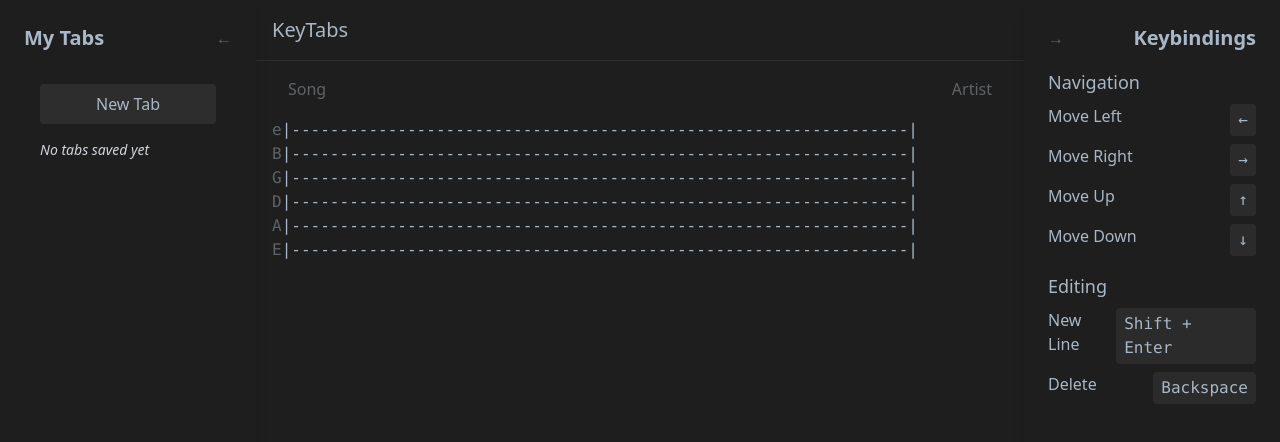
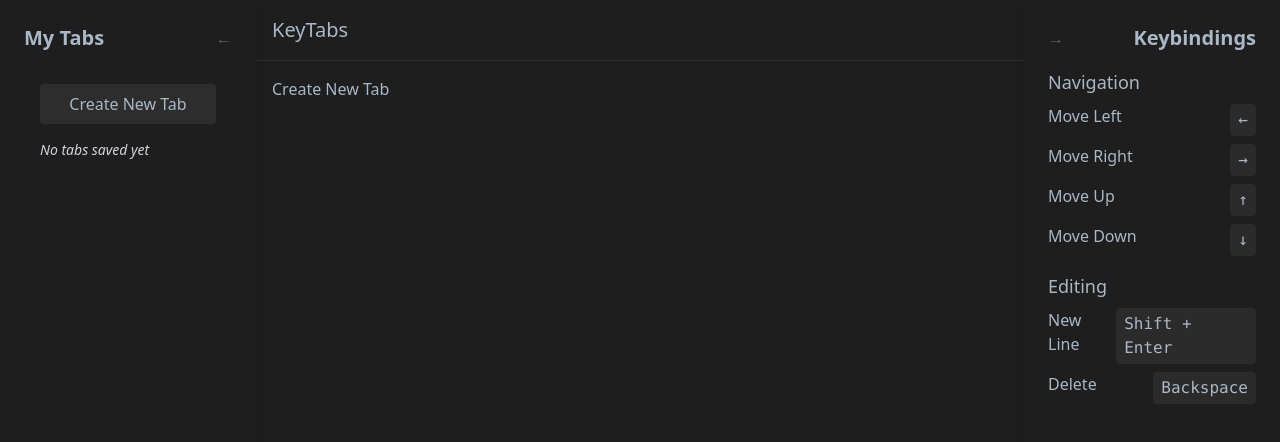
Before and after one commit to mcambria/keytabs-app, a React (Vite) app: page / in a window 1280 px wide. Shown: the top 442 px of the page. Built offline with nearby package versions, Linux system fonts and the light colour scheme.

Commit message:
shared zustand state attempt

```diff
--- a/src/components/editor.tsx
+++ b/src/components/editor.tsx
@@ -1,26 +1,24 @@
-import React, { useState, useEffect } from "react";
+import React, { useState } from "react";
 import { Position, Range, EMPTY_NOTE, STRING_NAMES, NUM_STRINGS, BAR_DELIMITER, TabModel } from "../models/tab";
-import { useTabContentStore } from "@/services/use-tab-content";
-import { useTabStore } from "@/services/use-tabs";
+import { TabData, useTabStore } from "@/services/tab-store";
 
 const TabEditor: React.FC = () => {
-  let { currentTabId, setCurrentTabId, currentTabMetadata, updateTabMetadata } = useTabStore();
-  const { tab, loadOrCreateTab, saveTab } = useTabContentStore();
+  let { currentTab, currentTabMetadata, setCurrentTab, saveCurrentTab, deleteCurrentTab, updateTabMetadata } = useTabStore();
 
-  if (!currentTabId) {
-    currentTabId = crypto.randomUUID();
-    setCurrentTabId(currentTabId);
+  if (!currentTab) {
+    return (
+      <div>
+        <button onClick={() => {
+          const id = crypto.randomUUID();
+          // will create if it doesn't exist
+          setCurrentTab(id);
+        }}>Create New Tab</button>
+      </div>
+    );
   }
 
-  useEffect(() => loadOrCreateTab(), [currentTabId]);
-  const [model, setModel] = useState(new TabModel(tab));
+  const [model, setModel] = useState(new TabModel(currentTab));
   const updateTabLines = () => setModel(model.clone());
-
-  // Save state when it changes
-  useEffect(() => {
-    saveTab();
-    // TODO: can we get rid of one of these
-  }, [model, currentTabId]);
 
   // editor state
   const [selection, setSelection] = useState(new Range());
@@ -341,7 +339,7 @@ const TabEditor: React.FC = () => {
           type="text"
           value={currentTabMetadata?.song ?? ""}
           onChange={(e) => {
-            updateTabMetadata(currentTabId, { song: e.target.value });
+            updateTabMetadata(currentTab.id, { song: e.target.value });
           }}
           placeholder="Song"
           className="bg-transparent border-none outline-none text-ide-text placeholder-ide-text-muted"
@@ -350,7 +348,7 @@ const TabEditor: React.FC = () => {
           type="text"
           value={currentTabMetadata?.artist ?? ""}
           onChange={(e) => {
-            updateTabMetadata(currentTabId, { artist: e.target.value });
+            updateTabMetadata(currentTab.id, { artist: e.target.value });
           }}
           placeholder="Artist"
           className="bg-transparent border-none outline-none text-ide-text placeholder-ide-text-muted text-right"
@@ -428,6 +426,10 @@ const TabEditor: React.FC = () => {
           </div>
         ))}
       </div>
+      <div className="flex justify-end gap-4 ml-4 mr-4">
+        <button onClick={() => saveCurrentTab(model.lines)}>Save Tab</button>
+        <button onClick={() => deleteCurrentTab()}>Delete Tab</button>
+      </div>
     </div>
   );
 };
--- a/src/components/tabs-list.tsx
+++ b/src/components/tabs-list.tsx
@@ -1,21 +1,23 @@
 import React from "react";
 import CollapsiblePanel from "./collapsible-panel";
 import { CollapsiblePanelPlacement } from "./collapsible-panel";
-import { useTabStore } from "@/services/use-tabs";
+import { useTabStore } from "@/services/tab-store";
 
 const TabsList: React.FC = () => {
-  const { tabList, setCurrentTabId, createTabMetadata, deleteTabMetadata: deleteTab } = useTabStore();
+  const { tabList, setCurrentTab } = useTabStore();
 
   return (
     <CollapsiblePanel title="My Tabs" placement={CollapsiblePanelPlacement.LEFT}>
       <div className="p-4">
         <button
           onClick={() => {
-            createTabMetadata();
+            const id = crypto.randomUUID();
+            // will create if it doesn't exist
+            setCurrentTab(id);
           }}
           className="w-full mb-4 px-4 py-2 bg-ide-highlight text-ide-text rounded hover:bg-ide-highlight-hover transition-colors"
         >
-          New Tab
+          Create New Tab
         </button>
         {tabList.length === 0 ? (
           <p className="text-sm italic text-gray-300">No tabs saved yet</p>
@@ -25,21 +27,12 @@ const TabsList: React.FC = () => {
               <div
                 key={tab.id}
                 className="flex items-center justify-between p-2 bg-ide-bg-hover rounded hover:bg-ide-bg-hover-hover transition-colors"
-                onClick={() => setCurrentTabId(tab.id)}
+                onClick={() => setCurrentTab(tab.id)}
               >
                 <div className="flex-1 min-w-0">
                   <p className="text-sm font-medium text-ide-text truncate">{tab.song || "Draft"}</p>
                   <p className="text-xs text-ide-text-muted truncate">{tab.artist}</p>
                 </div>
-                <button
-                  onClick={(e) => {
-                    e.preventDefault();
-                    deleteTab(tab.id);
-                  }}
-                  className="ml-2 p-1 text-ide-text-muted hover:text-ide-text transition-colors"
-                >
-                  ×
-                </button>
               </div>
             ))}
           </div>
--- a/src/models/tab.ts
+++ b/src/models/tab.ts
@@ -1,4 +1,4 @@
-import { TabData, Chord, TabLines } from "@/services/use-tab-content";
+import { TabData, Chord, TabLines } from "@/services/tab-store";
 
 export const STRING_NAMES = ["e", "B", "G", "D", "A", "E"];
 export const NUM_STRINGS = STRING_NAMES.length;
--- /dev/null
+++ b/src/services/tab-store.ts
@@ -0,0 +1,154 @@
+import { defaultTabLines } from '@/models/tab';
+import { create } from 'zustand';
+
+export type TabLines = string[][][];
+export type Chord = string[];
+
+export type TabData = {
+    id: string;
+    lines: TabLines;
+}
+
+export type TabMetadata = {
+    id: string;
+    song: string;
+    artist: string
+};
+
+type TabContentStoreState = {
+    currentTab: TabData | null;
+    currentTabMetadata: TabMetadata | null;
+    tabList: TabMetadata[];
+}
+
+type TabContentStoreActions = {
+    setCurrentTab: (id: string | null) => void;
+    saveCurrentTab: (lines: TabLines) => void;
+    deleteCurrentTab: () => void;
+    updateTabMetadata: (id: string, updates: Partial<TabMetadata>) => void;
+}
+
+const makeTabStorageId = (id: string) => `tab_${id}`;
+const TAB_METADATA_STORAGE_KEY = 'tab-metadata';
+const CURRENT_TAB_ID_STORAGE_KEY = 'current-tab-id';
+
+const saveTabContent = (tab: TabData) => {
+    localStorage.setItem(makeTabStorageId(tab.id), JSON.stringify(tab));
+}
+
+const saveTabMetadata = (tabslist: TabMetadata[]) => {
+    localStorage.setItem(TAB_METADATA_STORAGE_KEY, JSON.stringify(tabslist));
+}
+
+const saveCurrentTabId = (id: string) => {
+    localStorage.setItem(CURRENT_TAB_ID_STORAGE_KEY, id);
+}
+
+const loadTabContent = (id: string) => {
+    const rawContent = localStorage.getItem(makeTabStorageId(id));
+    let tab: TabData;
+    if (rawContent) {
+        tab = JSON.parse(rawContent);
+    }
+    else {
+        tab = { id: id, lines: defaultTabLines() }
+        saveTabContent(tab);
+    }
+    return tab;
+}
+
+// do an initial load outside of the definitions to avoid repeats
+const initialTabList = JSON.parse(localStorage.getItem(TAB_METADATA_STORAGE_KEY) ?? '[]') as TabMetadata[];
+const initialCurrentTabId = localStorage.getItem(CURRENT_TAB_ID_STORAGE_KEY);
+
+type TabContentState = TabContentStoreState & TabContentStoreActions;
+
+export const useTabStore = create<TabContentState>((set, get) => ({
+    currentTab: initialCurrentTabId ? loadTabContent(initialCurrentTabId) : null,
+    currentTabMetadata: initialCurrentTabId ? initialTabList.find(m => m.id == initialCurrentTabId) ?? null : null,
+    tabList: initialTabList,
+
+    setCurrentTab: (id: string | null) => {
+        // clear
+        if (!id) {
+            set(() => ({
+                currentTab: null,
+                currentTabMetadata: null
+            }))
+            return;
+        }
+        // only load it from storage if its not the current state
+        if (get().currentTab?.id === id) {
+            return;
+        }
+
+        const rawContent = localStorage.getItem(makeTabStorageId(id));
+        // if it doesn't exist in localstorage, create it
+        let tab: TabData;
+        if (rawContent) {
+            tab = JSON.parse(rawContent);
+        }
+        else {
+            tab = { id: id, lines: defaultTabLines() }
+            saveTabContent(tab);
+        }
+
+        // these if/elses should be mutually exclusive but its simpler to not care about that
+
+        // if it doesn't exist in the local cache, create the metadata entry
+        const tabsList = get().tabList;
+        const storedMetadata = tabsList.find(m => m.id == initialCurrentTabId);
+        let tabMetadata: TabMetadata;
+        if (storedMetadata) {
+            tabMetadata = storedMetadata
+        }
+        else {
+            tabMetadata = { id: id, song: '', artist: '' };
+            tabsList.unshift(tabMetadata);
+            saveTabMetadata(tabsList);
+        }
+
+        set({ currentTab: tab, currentTabMetadata: tabMetadata, tabList: tabsList });
+        saveCurrentTabId(tab.id);
+    },
+
+    saveCurrentTab: (lines) => {
+        const id = get().currentTab?.id;
+        if (!id) {
+            return;
+        }
+
+        const tab = { id: id, lines: lines };
+        saveTabContent(tab);
+        set({ currentTab: tab });
+    },
+
+    deleteCurrentTab: () => {
+        const state = get();
+        const id = get().currentTab?.id;
+        if (!id || !state.currentTab || !state.currentTabMetadata) {
+            return;
+        }
+
+        const tabList = state.tabList;
+        const metadataIndex = tabList.findIndex(m => m.id == id);
+        if (metadataIndex) {
+            tabList.splice(metadataIndex, 1);
+            saveTabMetadata(tabList);
+        }
+
+        localStorage.removeItem(makeTabStorageId(id));
+        localStorage.removeItem(CURRENT_TAB_ID_STORAGE_KEY);
+
+        set({ currentTab: null, currentTabMetadata: null, tabList: [...tabList] });
+    },
+
+    updateTabMetadata: (id: string, updates: Partial<TabMetadata>) => {
+        const tabList = get().tabList;
+        let metadata = tabList.find(m => m.id == id);
+        if (metadata) {
+            metadata = { ...metadata, ...updates };
+        }
+        set({ tabList: [...tabList] });
+    }
+}));
--- a/src/services/use-tab-content.ts
+++ /dev/null
@@ -1,63 +0,0 @@
-import { defaultTabLines } from '@/models/tab';
-import { create } from 'zustand';
-
-export type TabLines = string[][][];
-export type Chord = string[];
-
-export type TabData = {
-    id: string;
-    lines: TabLines;
-}
-
-type TabContentStoreState = {
-    tab: TabData;
-}
-
-type TabContentStoreActions = {
-    loadOrCreateTab: () => void;
-    updateContent: (lines: TabLines) => void;
-    saveTab: () => void;
-    deleteTab: () => void;
-}
-
-type TabContentState = TabContentStoreState & TabContentStoreActions;
-
-const makeTabStorageId = (id: string) => `tab_${id}`;
-
-export const useTabContentStore = create<TabContentState>((set, get) => ({
-    tab: { id: crypto.randomUUID(), lines: defaultTabLines() },
-
-    loadOrCreateTab: () => {
-        const id = get().tab.id
-        const raw = localStorage.getItem(makeTabStorageId(id));
-        let tab: TabData;
-        if (raw) {
-            tab = JSON.parse(raw);
-        }
-        else {
-            tab = { id: id, lines: defaultTabLines()}
-        }
-        set({ tab: tab });
-    },
-
-    updateContent: (lines) =>
-        set((state) => ({
-            tab: { ...state.tab, lines },
-        })),
-
-    saveTab: () => {
-        const tab = get().tab;
-        if (tab) {
-            localStorage.setItem(`tab-${tab.id}`, JSON.stringify(tab));
-        }
-    },
-
-    deleteTab: () => {
-        const tab = get().tab;
-        if (!tab) {
-            return;
-        }
-        localStorage.removeItem(makeTabStorageId(tab.id));
-        set({ tab: { id: crypto.randomUUID(), lines: defaultTabLines() }});
-    }
-}));
--- a/src/services/use-tabs.ts
+++ b/src/services/use-tabs.ts
@@ -1,69 +1,68 @@
-import { create } from 'zustand';
-import { persist } from 'zustand/middleware';
+// import { create } from 'zustand';
+// import { persist } from 'zustand/middleware';
 
-type TabMetadata = { id: string; song: string; artist: string };
+// type TabMetadata = { id: string; song: string; artist: string };
 
-type TabsMetadataStoreState = {
-  tabList: TabMetadata[];
-  currentTabId: string | null;
-  currentTabMetadata: TabMetadata | null;
-}
+// type TabsMetadataStoreState = {
+//   tabList: TabMetadata[];
+//   currentTabId: string | null;
+//   currentTabMetadata: TabMetadata | null;
+// }
 
-type TabsMetadataStoreActions = {
-  setCurrentTabId: (id: string | null) => void;
-  createTabMetadata: () => void;
-  updateTabMetadata: (id: string, updates: Partial<TabMetadata>) => void;
-  deleteTabMetadata: (id: string) => void;
-}
+// type TabsMetadataStoreActions = {
+//   createTabMetadata: () => void;
+//   updateTabMetadata: (id: string, updates: Partial<TabMetadata>) => void;
+//   deleteTabMetadata: (id: string) => void;
+// }
 
-type TabsMetadataStore = TabsMetadataStoreState & TabsMetadataStoreActions;
+// type TabsMetadataStore = TabsMetadataStoreState & TabsMetadataStoreActions;
 
-export const useTabStore = create<TabsMetadataStore>()(
-  persist(
-    (set, get) => ({
-      tabList: [],
-      currentTabId: null,
-      currentTabMetadata: null,
+// export const useTabStore = create<TabsMetadataStore>()(
+//   persist(
+//     (set, get) => ({
+//       tabList: [],
+//       currentTabId: null,
+//       currentTabMetadata: null,
 
-      setCurrentTabId: (id) => {
-        const tabList = get().tabList;
-        const metadata = tabList.filter(v => v.id == id)[0] ?? null;
-        set({ currentTabId: id, currentTabMetadata: metadata });
-      },
+//       setCurrentTabId: (id) => {
+//         const tabList = get().tabList;
+//         const metadata = tabList.filter(v => v.id == id)[0] ?? null;
+//         set({ currentTabId: id, currentTabMetadata: metadata });
+//       },
 
-      createTabMetadata: () => {
-        const metadata = { id: crypto.randomUUID(), song: '', artist: '' };
-        set(state => ({
-          tabList: [...state.tabList, metadata],
-          currentTabId: metadata.id,
-        }));
-      },
+//       createTabMetadata: () => {
+//         const metadata = { id: crypto.randomUUID(), song: '', artist: '' };
+//         set(state => ({
+//           tabList: [...state.tabList, metadata],
+//           currentTabId: metadata.id,
+//         }));
+//       },
 
-      updateTabMetadata: (id, updates) => {
-        set(state => ({
-          tabList: state.tabList.map(tab =>
-            tab.id === id ? { ...tab, ...updates } : tab
-          ),
-          currentTabMetadata: state.currentTabId === id && state.currentTabMetadata ?
-            { ...state.currentTabMetadata, ...updates } as TabMetadata :
-            state.currentTabMetadata
-        }));
-      },
+//       updateTabMetadata: (id, updates) => {
+//         set(state => ({
+//           tabList: state.tabList.map(tab =>
+//             tab.id === id ? { ...tab, ...updates } : tab
+//           ),
+//           currentTabMetadata: state.currentTabId === id && state.currentTabMetadata ?
+//             { ...state.currentTabMetadata, ...updates } as TabMetadata :
+//             state.currentTabMetadata
+//         }));
+//       },
 
-      deleteTabMetadata: (id) => {
-        set(state => ({
-          tabList: state.tabList.filter(tab => tab.id !== id),
-          currentTabId: state.currentTabId === id ? null : state.currentTabId,
-        }));
-      },
-    }),
-    {
-      name: 'tab-metadata', // key in localStorage
-      partialize: (state) => ({
-        tabList: state.tabList,
-        currentTabId: state.currentTabId,
-        currentTabMetadata: state.currentTabMetadata
-      }),
-    }
-  )
-);
+//       deleteTabMetadata: (id) => {
+//         set(state => ({
+//           tabList: state.tabList.filter(tab => tab.id !== id),
+//           currentTabId: state.currentTabId === id ? null : state.currentTabId,
+//         }));
+//       },
+//     }),
+//     {
+//       name: 'tab-metadata', // key in localStorage
+//       partialize: (state) => ({
+//         tabList: state.tabList,
+//         currentTabId: state.currentTabId,
+//         currentTabMetadata: state.currentTabMetadata
+//       }),
+//     }
+//   )
+// );
```
